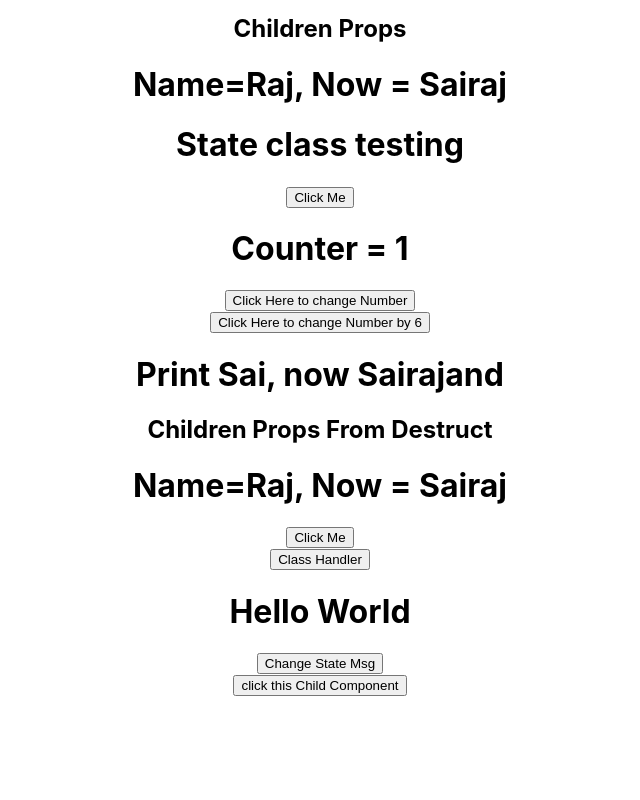
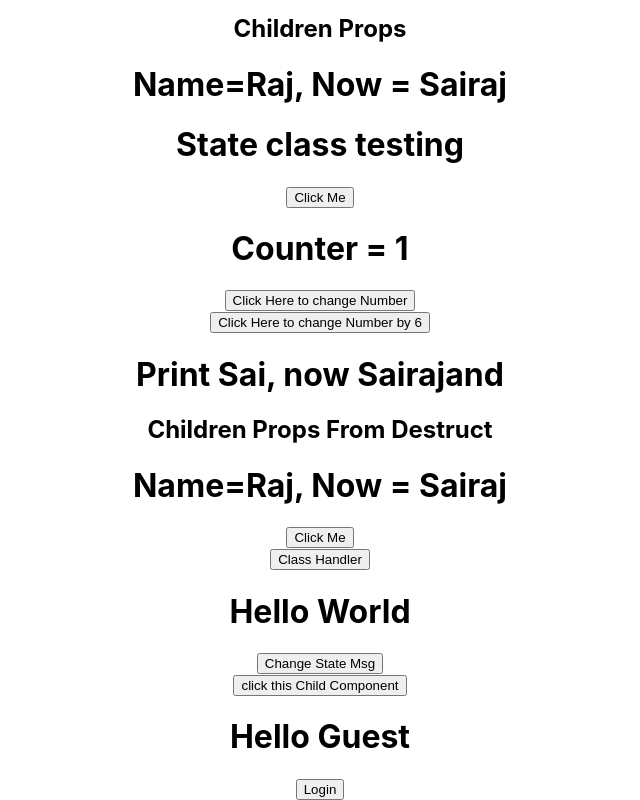
Before and after one commit to TartejBrothers/Learning-React, a React (Create React App) app: page / in a window 1280 px wide. Shown: the part 270-1070 px from the top of the page, without its empty margins (320-960 px from the left). Before the commit the page ends 966 px from the top, so only its background shows below. Built offline with nearby package versions, Linux system fonts and the light colour scheme.

Commit message:
Conditional Rendering

```diff
--- a/src/App.js
+++ b/src/App.js
@@ -12,6 +12,7 @@ import FunctionHandler from "./components/eventhandling.jsx";
 import HandlingClass from "./components/eventhandlingclass.jsx";
 import EventBind from "./components/bindingeventhandler.jsx";
 import PropClass from "./components/propclassformethod.jsx";
+import Conditions from "./components/conditionalrender.jsx";
 function App() {
   return (
     <div className="App">
@@ -34,6 +35,7 @@ function App() {
       <HandlingClass />
       <EventBind />
       <PropClass />
+      <Conditions />
     </div>
   );
 }
--- /dev/null
+++ b/src/components/conditionalrender.jsx
@@ -0,0 +1,50 @@
+import React, { Component } from "react";
+
+class Conditions extends Component {
+  constructor(props) {
+    super(props);
+    this.state = {
+      login: false,
+    };
+  }
+  changeState = () => {
+    this.setState(
+      {
+        login: true,
+      },
+      () => {
+        console.log(this.state.login); // This will log the updated state
+      }
+    );
+  };
+  render() {
+    if (this.state.login) {
+      return (
+        <div>
+          <h1> Hello Logged In User</h1>
+        </div>
+      );
+    } else {
+      return (
+        <div>
+          <h1>Hello Guest</h1>
+          <button onClick={() => this.changeState()}>Login</button>
+        </div>
+      );
+    }
+  }
+  // We can also use ?
+  render() {
+    return this.state.login ? (
+      <div>
+        <h1>Hello Logged in User</h1>
+      </div>
+    ) : (
+      <div>
+        <h1>Hello Guest</h1>
+        <button onClick={() => this.changeState()}>Login</button>
+      </div>
+    );
+  }
+}
+export default Conditions;
```
